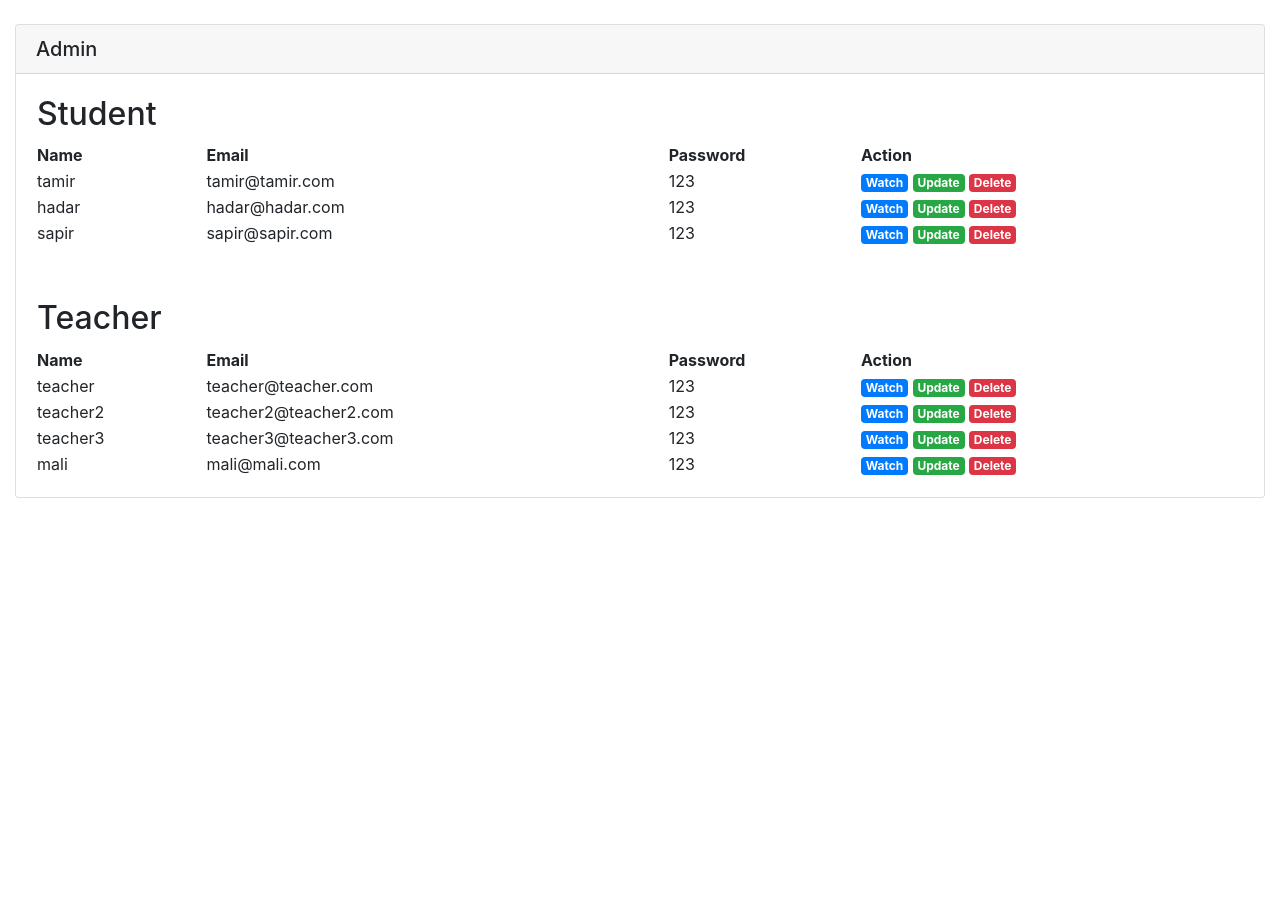
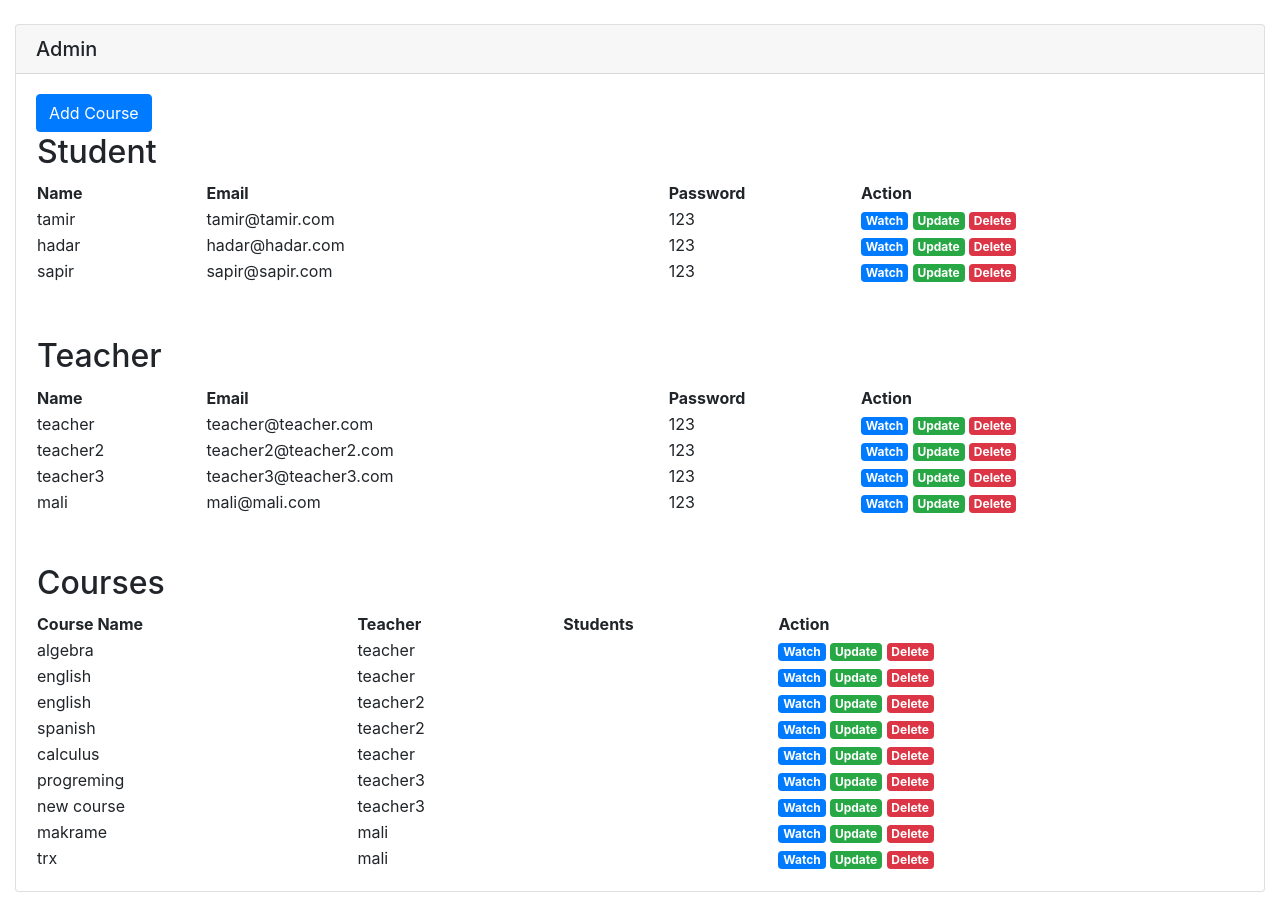
Before and after one commit to tamirho/Academic_manager, a Flask app: page /admin/ in a window 1280 px wide. Shown: the part 56-972 px from the top of the page. Before the commit the page ends 554 px from the top, so only its background shows below. Run offline with Flask 2, Linux system fonts and the light colour scheme; data comes from the database, SQL or seed files in the repository; both versions use the stored data as it was after the commit; some libraries are stand-ins or nearby versions.

Commit message:
add course and enrollment before use bluprint

```diff
--- a/academic_manager/form_validation.py
+++ b/academic_manager/form_validation.py
@@ -1,4 +1,4 @@
-from academic_manager.models import Student,Teacher
+from academic_manager.models import Student, Teacher, Enrollment, Course
 from academic_manager import db
 
 
--- a/academic_manager/routes.py
+++ b/academic_manager/routes.py
@@ -1,7 +1,7 @@
 from flask import redirect, url_for, render_template, request, session, flash
 from academic_manager import app, db
 from academic_manager.form_validation import *
-
+from academic_manager.admin_funcs import *
 
 @app.route("/")
 def home():
@@ -12,7 +12,26 @@ def home():
 def admin():
     student_list = Student.query.all()
     teacher_list = Teacher.query.all()
-    return render_template("admin.html", student_list=student_list, teacher_list=teacher_list)
+    courses_list = Course.query.all()
+    return render_template("admin.html", student_list=student_list, teacher_list=teacher_list,
+                           courses_list=courses_list)
+
+
+@app.route("/admin/add_course/", methods=['POST', 'GET'])
+def add_course():
+    if request.method == "POST":
+        course_name = request.form["course_name"]
+        teacher_name = request.form["teacher_name"]
+        if validate_course_name(course_name):
+            make_new_course_by_names(course_name, teacher_name)
+            flash("The course is added to the list", "success")
+            return redirect(url_for("admin"))
+        else:
+            flash("That Course name is invalid", "warning")
+            return redirect(url_for("add_course"))
+    else:
+        teacher_list = Teacher.query.all()
+        return render_template("add_course.html", teacher_list=teacher_list)
 
 
 @app.route("/teacher/")
--- a/academic_manager/templates/admin.html
+++ b/academic_manager/templates/admin.html
@@ -3,6 +3,7 @@
 {% block content %}
     <h5 class="card-header">Admin</h5>
     <div class="card-body">
+        <a href="{{ url_for('add_course') }}" class="btn btn-primary" >Add Course</a>
         <table style="width:100%">
           <tr>
               <th colspan="4"><h2>Student</h2></th>
@@ -52,5 +53,30 @@
               </tr>
           {% endfor %}
         </table>
+
+        <br><br>
+        <table style="width:100%">
+          <tr>
+              <th colspan="4"><h2>Courses</h2></th>
+          </tr>
+          <tr>
+            <th>Course Name</th>
+            <th>Teacher</th>
+            <th>Students</th>
+            <th>Action</th>
+          </tr>
+
+          {% for course in courses_list %}
+              <tr>
+                <td>{{ course.course_name }}</td>
+                <td>{{ course.lecturer.user_name }}</td>
+                <td>  </td>
+                <td><a href="#" class="badge badge-primary">Watch</a>
+                    <a href="#" class="badge badge-success">Update</a>
+                    <a href="#" class="badge badge-danger">Delete</a>
+                </td>
+              </tr>
+          {% endfor %}
+        </table>
     </div>
 {% endblock %}
--- a/academic_manager/templates/login.html
+++ b/academic_manager/templates/login.html
@@ -9,12 +9,12 @@
         <form action="#" method="post">
             <div class="form-group">
                 <label>User Name</label>
-                <input type="text"  name="user_name" class="form-control" id="formGroupExampleInput"
+                <input type="text"  name="user_name" class="form-control" id="formGroupInput"
                        placeholder="User Name">
             </div>
             <div class="form-group">
                 <label>Password</label>
-                <input type="password" name="user_password" class="form-control" id="exampleInputPassword1"
+                <input type="password" name="user_password" class="form-control" id="InputPassword"
                        placeholder="Password">
             </div>
             <button type="submit" value="submit" class="btn btn-primary">Submit</button>
```
Also changed, not shown: academic_manager/admin_funcs.py (added, +17 -0 lines), academic_manager/models.py (+15 -5 lines), academic_manager/templates/add_course.html (added, +29 -0 lines), academic_manager/templates/student.html (+9 -1 lines), academic_manager/templates/teacher.html (+9 -2 lines), academic_manager/admin/__init__.py (added), academic_manager/admin/routes.py (added), academic_manager/main/__init__.py (added), academic_manager/main/routes.py (added), academic_manager/site.db, academic_manager/students/__init__.py (added), academic_manager/students/routes.py (added), academic_manager/teachers/__init__.py (added), academic_manager/teachers/routes.py (added).
